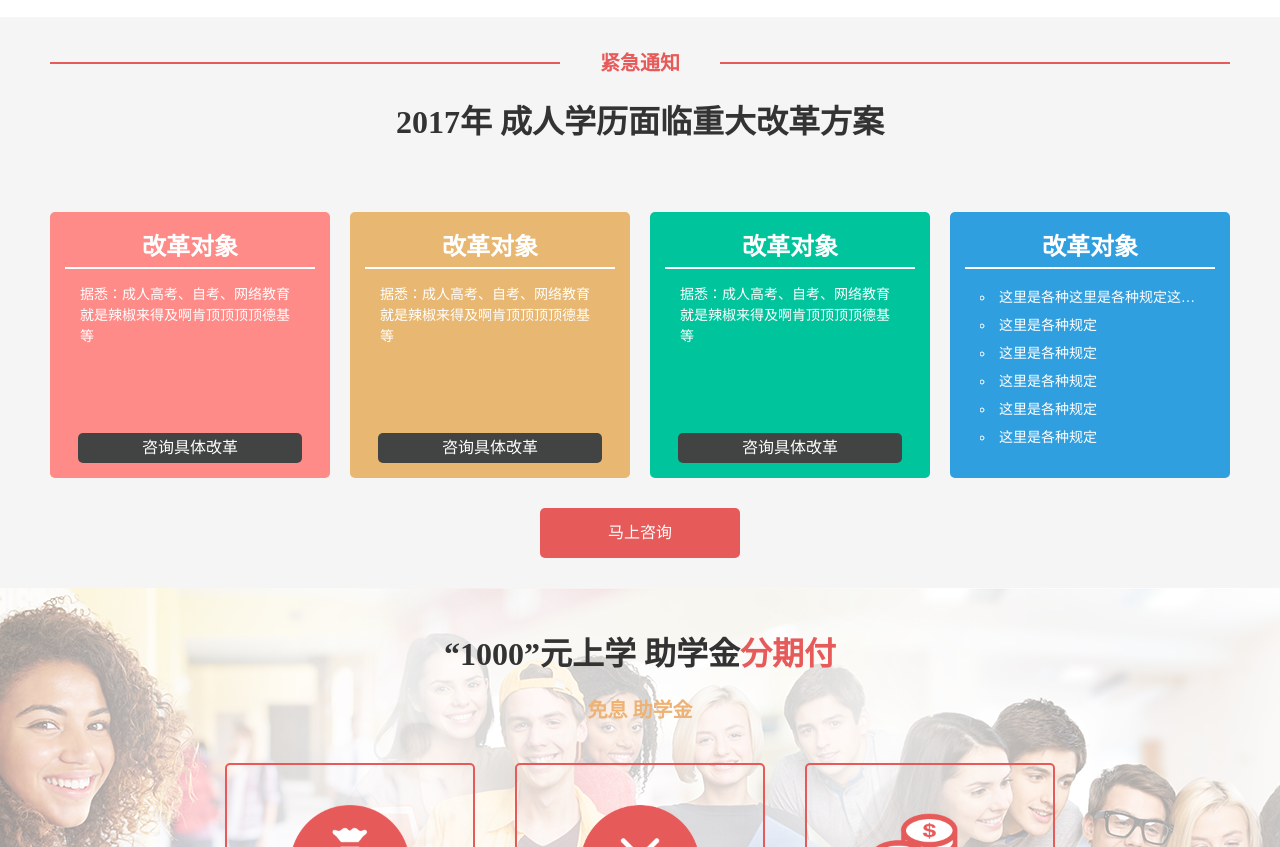
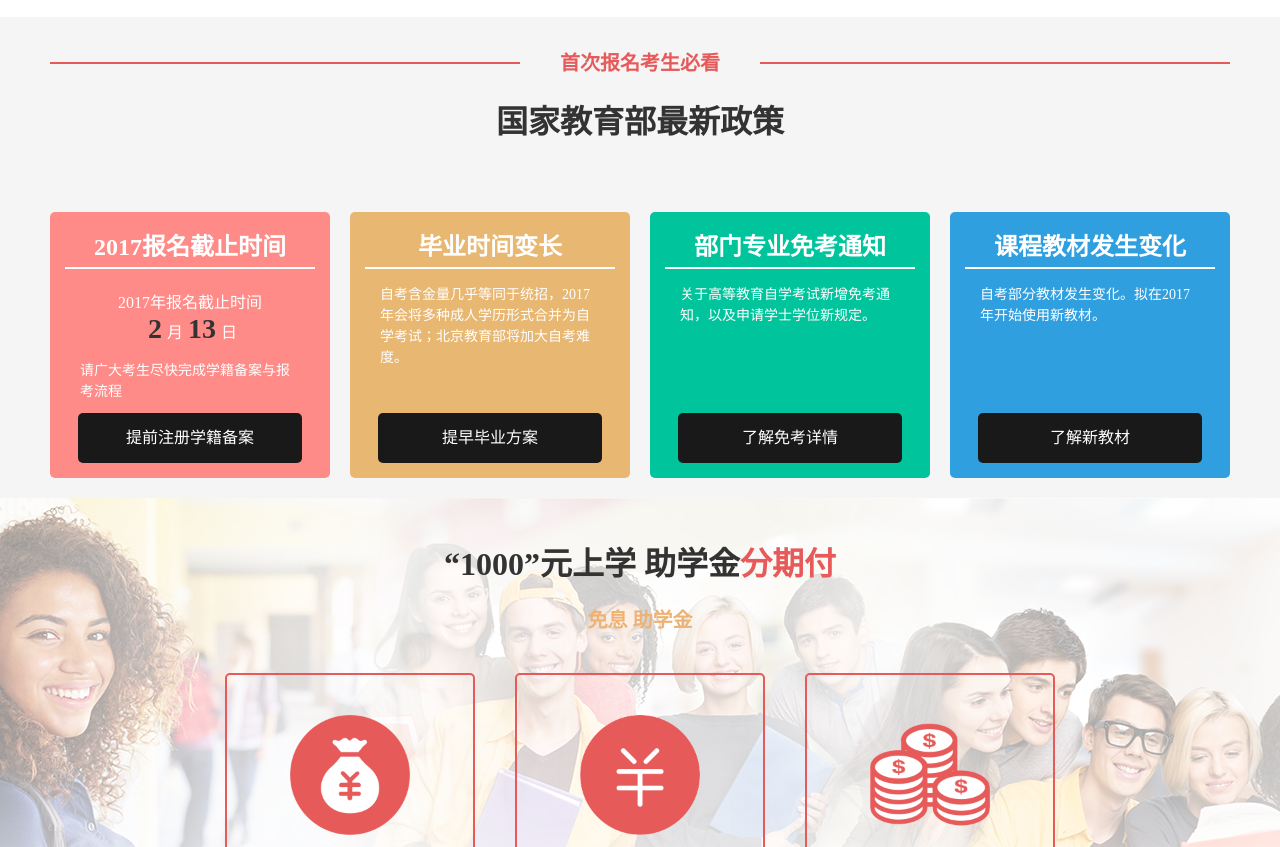
Before and after one commit to linshaoneng/educate_static_html, a website: page htmls/school_index.html in a window 1280 px wide. Shown: the part 2722-3569 px from the top of the page. Drawn offline with Linux system fonts and the light colour scheme.

Commit message:
学校。。。

```diff
--- a/css/school_index.css
+++ b/css/school_index.css
@@ -510,15 +510,18 @@
     -webkit-border-radius: 5px;
     -moz-border-radius: 5px;
     border-radius: 5px;
-    background:#414442;
+    background:#191919;
     color:#fff;
-    height:30px;
-    line-height:30px;
+    height:50px;
+    line-height:50px;
     text-align:center;
     font-size:16px;
     position:absolute;
     left:10%;
     bottom:15px;
+}
+.notice .content ul>li a:hover{
+    background:#666;
 }
 
 .notice .content ul>li ol{
@@ -551,7 +554,18 @@
     background:#db5353;
     color:#fafafa;
 }
-
+.notice .content  li .time{
+    text-align:center;
+    color:#fff;
+    margin-top: 20px;
+}
+.notice .content  li .time span{
+    font-size: 28px;
+    display:inline-block;
+    font-weight: 600;
+    padding:0 5px;
+    colro:#000;
+}
 .installments{
     background:url("../images/installments-bg.png") top center no-repeat;
 }
--- a/htmls/school_index.html
+++ b/htmls/school_index.html
@@ -309,40 +309,37 @@
 </div>
 <div class="notice">
     <div class="title">
-        <p class="sub"><span>紧急通知</span></p>
-        <h1>2017年 成人学历面临重大改革方案</h1>
+        <p class="sub"><span>首次报名考生必看</span></p>
+        <h1>国家教育部最新政策</h1>
     </div>
     <div class="content">
         <ul class="clearfix">
             <li class="pink">
-                <h2>改革对象</h2>
-                <p>据悉：成人高考、自考、网络教育就是辣椒来得及啊肯顶顶顶顶德基等</p>
-                <a href="">咨询具体改革</a>
+                <h2>2017报名截止时间</h2>
+                <div class="time">
+                    2017年报名截止时间<br />
+                    <span>2</span>月<span>13</span>日
+                </div>
+                <p>请广大考生尽快完成学籍备案与报考流程</p>
+                <a href="">提前注册学籍备案</a>
             </li>
             <li class="orange">
-                <h2>改革对象</h2>
-                <p>据悉：成人高考、自考、网络教育就是辣椒来得及啊肯顶顶顶顶德基等</p>
-                <a href="">咨询具体改革</a>
+                <h2>毕业时间变长</h2>
+                <p>自考含金量几乎等同于统招，2017年会将多种成人学历形式合并为自学考试；北京教育部将加大自考难度。</p>
+                <a href="">提早毕业方案</a>
             </li>
             <li class="green">
-                <h2>改革对象</h2>
-                <p>据悉：成人高考、自考、网络教育就是辣椒来得及啊肯顶顶顶顶德基等</p>
-                <a href="">咨询具体改革</a>
+                <h2>部门专业免考通知</h2>
+                <p>关于高等教育自学考试新增免考通知，以及申请学士学位新规定。</p>
+                <a href="">了解免考详情</a>
             </li>
             <li class="blue">
-                <h2>改革对象</h2>
-                <ol>
-                    <li>这里是各种这里是各种规定这里是各种规定这里是各种规定规定</li>
-                    <li>这里是各种规定</li>
-                    <li>这里是各种规定</li>
-                    <li>这里是各种规定</li>
-                    <li>这里是各种规定</li>
-                    <li>这里是各种规定</li>
-                </ol>
+                <h2>课程教材发生变化</h2>
+                <p>自考部分教材发生变化。拟在2017年开始使用新教材。</p>
+                <a href="">了解新教材</a>
             </li>
         </ul>
     </div>
-    <div class="btn">马上咨询</div>
 </div>
 <div class="installments">
     <div class="title">
```
